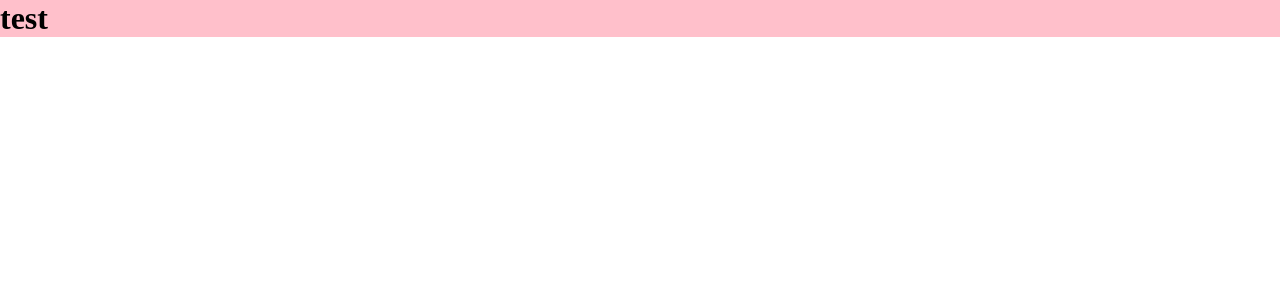
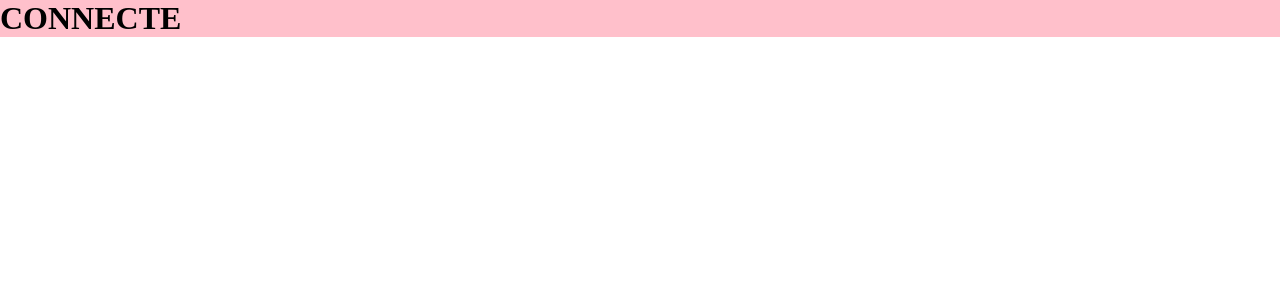
Before and after one commit to Nassim-Ddr/Twotter, a React (Create React App) app: page / in a window 1280 px wide. Shown: the top 300 px of the page. Built offline with nearby package versions, Linux system fonts and the light colour scheme.

Commit message:
Creating signin & signup forms

```diff
--- a/src/components/App.js
+++ b/src/components/App.js
@@ -4,7 +4,7 @@ import Main from './Main'
 
 function App() {
   return (
-    <Main />
+    <Main cnx="TRUE" cur="SIGNIN"/>
     );
 }
 
--- /dev/null
+++ b/src/components/Home.js
@@ -0,0 +1,18 @@
+import React from 'react';
+
+
+class Home extends React.Component {
+    constructor(props) {
+        super(props)
+    }
+
+    render() {
+        return (
+            <div className="App">
+            <h1>CONNECTE</h1>
+            </div>
+      );
+    }
+}
+
+export default Home
--- a/src/components/Main.js
+++ b/src/components/Main.js
@@ -1,12 +1,41 @@
 import React from 'react';
 import '../style/App.css';
+import Default from './default';
+import Signin from './Signin';
+import Signup from './Signup';
+import Home from './Home';
 
-function Main() {
-    return (
-      <div className="App">
-        <h1>test</h1>
-      </div>
-    );
+class Main extends React.Component {
+  constructor(props) {
+    super(props);
+    this.state = {
+      cnx : props.cnx,
+      cur : props.cur
+    }
   }
 
-  export default Main;
+  render() {
+    if (this.state.cnx === "TRUE") {
+      return (
+        <Home />
+      );
+    }
+    else if (this.state.cur === "SIGNIN") {
+      return (
+        <Signin />
+      );
+    }
+    else if (this.state.cur === "SIGNUP") {
+      return (
+        <Signup />
+      );
+    }
+    else {
+      return (
+        <Default />
+      );
+    }
+  }
+}
+
+export default Main;
--- /dev/null
+++ b/src/components/Signin.js
@@ -0,0 +1,17 @@
+import React from 'react';
+
+class Signin extends React.Component {
+    constructor(props) {
+        super(props)
+    }
+
+    render() {
+        return (
+            <div className="App">
+            <h1>SIGNIN</h1>
+            </div>
+      );
+    }
+}
+
+export default Signin
--- /dev/null
+++ b/src/components/Signup.js
@@ -0,0 +1,17 @@
+import React from 'react';
+
+class Singup extends React.Component {
+    constructor(props) {
+        super(props)
+    }
+
+    render() {
+        return (
+            <div className="App">
+                <h1>SIGNUP</h1>
+            </div>
+      );
+    }
+}
+
+export default Singup
--- /dev/null
+++ b/src/components/default.js
@@ -0,0 +1,17 @@
+import React from 'react';
+
+class Default extends React.Component {
+    constructor(props) {
+        super(props)
+    }
+
+    render() {
+        return (
+            <div className="App">
+            <h1>DEFAULT</h1>
+            </div>
+      );
+    }
+}
+
+export default Default
```
